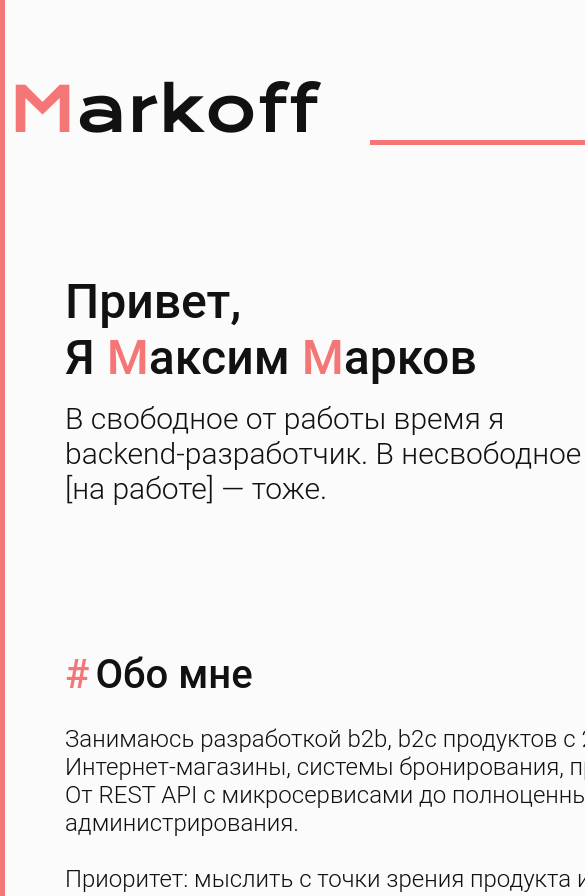
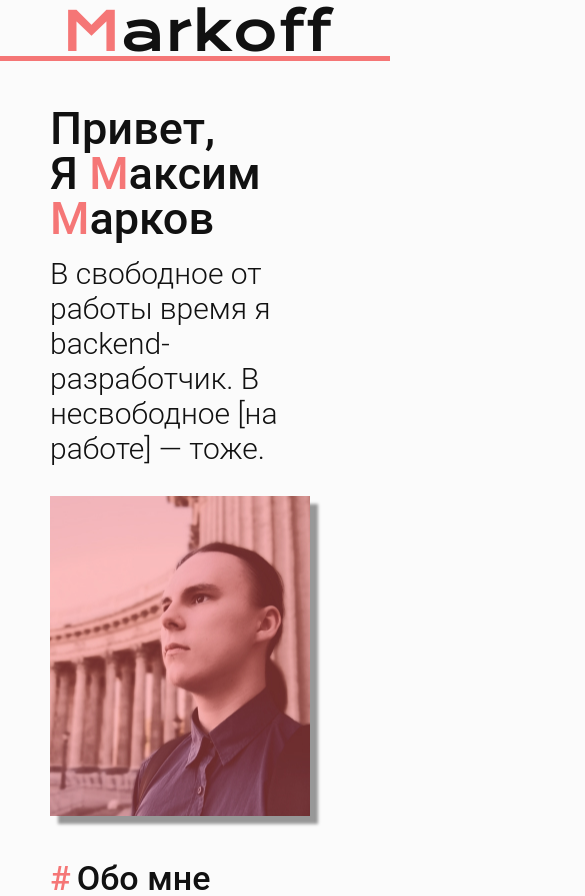
Before and after one commit to makssof/makssof.github.io, a plain HTML site: page index.html in a window 390 px wide. Shown: the top 896 px of the page, 585 px wide, since content can reach past the window. Drawn offline with Linux system fonts and the light colour scheme.

Commit message:
Add adaptive

```diff
--- a/index.html
+++ b/index.html
@@ -2,10 +2,14 @@
 <html>
     <head>
         <meta charset="UTF-8">
-        <meta name="viewport" content="width=device-width, initial-scale=1" />
+		<meta
+			name="viewport"
+		  	content="width=device-width, initial-scale=1, maximum-scale=1, shrink-to-fit=no, user-scalable=no, viewport-fit=cover"
+		>
 
         <link rel="stylesheet" href="resources/css/fonts.css">
         <link rel="stylesheet" href="resources/css/main.css">
+        <link rel="stylesheet" href="resources/css/adaptive.css">
 
         <title>Максим Марков | Разработчик</title>
     </head>
--- /dev/null
+++ b/resources/css/adaptive.css
@@ -0,0 +1,95 @@
+@media screen and (max-width: 1130px) {
+    .border-wrapped {
+        border: unset;
+    }
+
+    .header {
+        height: 90px;
+        width: 100%;
+    }
+
+    .wrapper {
+        width: calc(100% - 100px);
+        padding: 50px 50px;
+    }
+
+    .footer {
+        width: 100%;
+    }
+}
+
+@media screen and (max-width: 990px) {
+    .wrapper {
+        width: calc(100% - 100px);
+        padding: 50px 50px;
+        gap: 50px;
+    }
+
+    .content-block.hello-block > .sides {
+        flex-direction: column;
+        gap: 30px;
+    }
+
+    .content-block.hello-block > .sides > .left > h2 {
+        width: unset;
+    }
+/* }
+
+@media screen and (max-width: 880px) { */
+    .header-logo-container {
+        font-size: 54px;
+        line-height: 50px;
+    }
+
+    .header-menu-list-item {
+        font-size: 25px;
+        line-height: 28px;
+    }
+
+    .content-block.hello-block > .sides > .left > h1 {
+        font-size: 45px;
+        line-height: 45px;
+    }
+
+    .content-block.hello-block > .sides > .right > .image-holder {
+        width: 260px;
+        height: 320px;
+        background-position: center;
+    }
+
+    .content-block > .block-title {
+        font-size: 34px;
+        line-height: 25px;
+        margin-bottom: 30px;
+    }
+
+    .content-block.about-block > p {
+        font-size: 22px;
+        line-height: 26px;
+    }
+
+    .content-block > .block-body > .side-lists {
+        flex-direction: column;
+        gap: 35px;
+    }
+
+    .content-block > .block-body > .side-lists > .side-list > .side-title {
+        font-size: 26px;
+        line-height: 22px;
+    }
+
+    .content-block > .block-body > .side-lists > .side-list > .list {
+        gap: 10px;
+    }
+}
+
+@media screen and (max-width: 670px) {
+    .header {
+        height: 56px;
+        justify-content: center;
+    }
+
+    .header-menu-wrapper {
+        display: none;
+    }
+}
--- a/resources/css/main.css
+++ b/resources/css/main.css
@@ -89,7 +89,6 @@ ul {
 }
 
 .header-menu-list-item {
-    font-weight: 400;
     font-size: 28px;
     line-height: 33px;
     border-top: var(--border-size) solid transparent;
```
